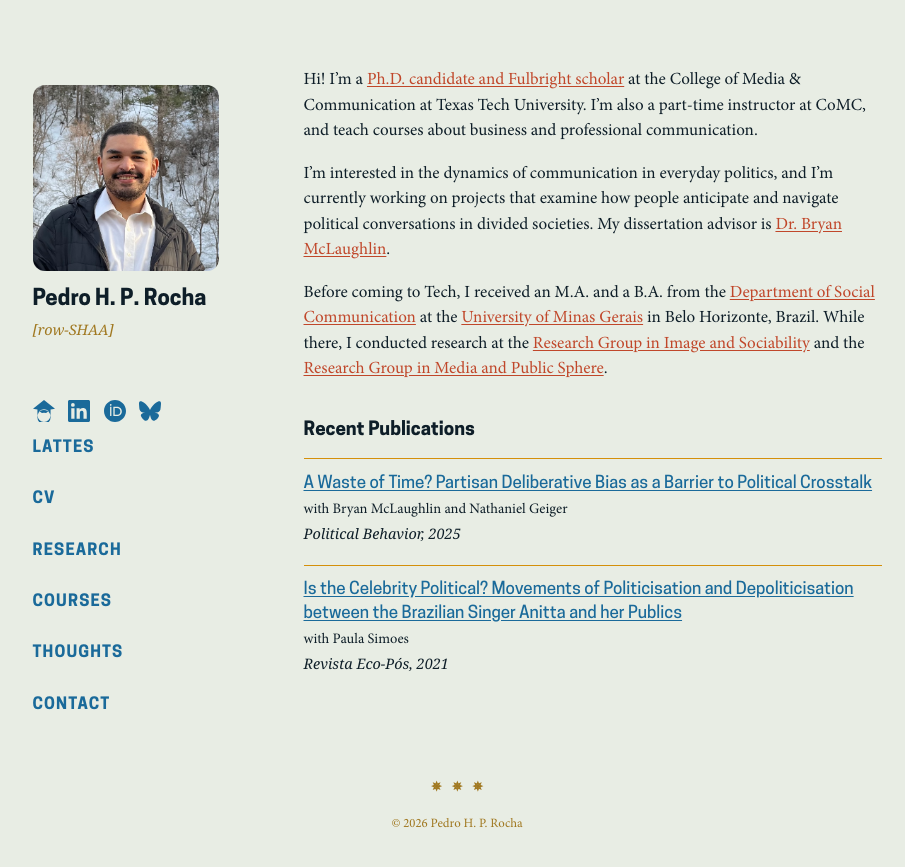
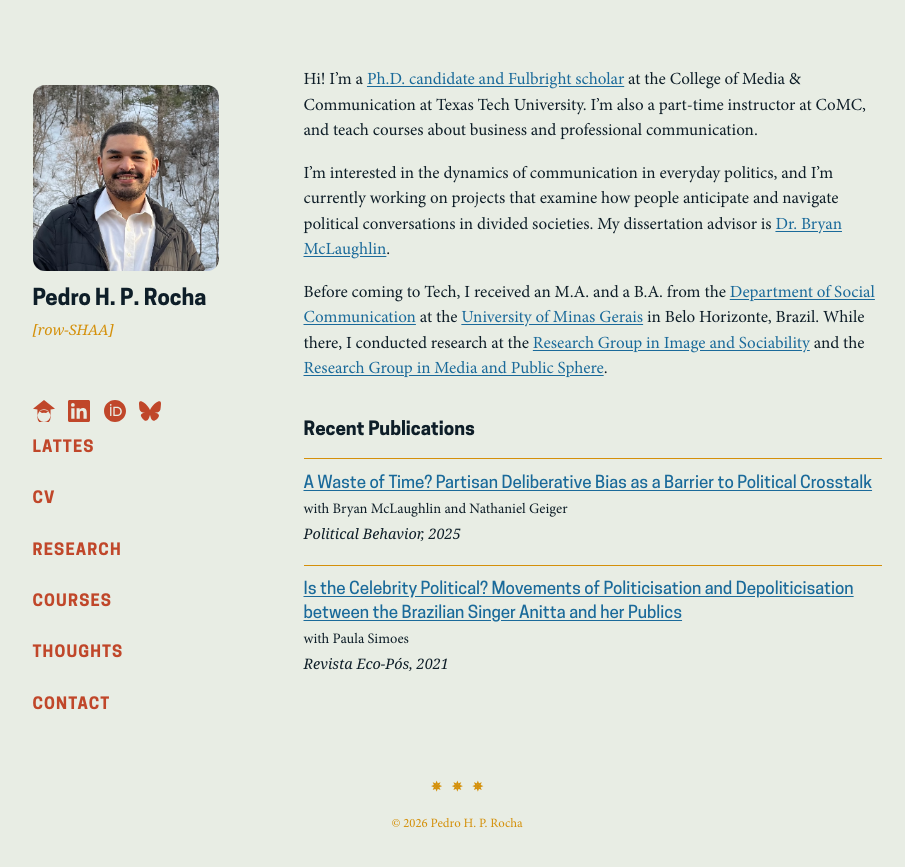
Before and after one commit to pedrohprocha/pedrohprocha.github.io, a Jekyll site: the page built from index.md, in a window 1280 px wide. Shown: the top 867 px of the page, without its empty margins (183-1088 px from the left). Built offline with Jekyll 4.4.1, drawn with Linux system fonts in a browser that asks for light colours; some web fonts are replaced.

Commit message:
color change

```diff
--- a/assets/css/main.css
+++ b/assets/css/main.css
@@ -54,10 +54,11 @@
 :root {
     --bg: #e8ede4;
     --text: #0e1e28;
-    --muted: #a07820;
-    --accent: #c0472a;
+    --muted: #d4900a;
+    --accent: #1a6a9a;
     --border: #d4900a;
-    --nav: #1a6a9a;
+    --hover: #1e6e5a;
+    --nav: #c0472a;
     --font-body: "Minion Pro", Georgia, serif;
     --font-heading: "Cooper Hewitt", sans-serif;
     --sidebar-w: 30%;
@@ -87,7 +88,7 @@ a {
     text-underline-offset: 2px;
 }
 a:hover {
-    color: #0faa62;
+    color: var(--hover);
     text-decoration: none;
 }
 
@@ -262,7 +263,7 @@ h3 {
     border-radius: 2px;
 }
 .pub-links a:hover {
-    background: var(--accent);
+    background: var(--hover);
     color: var(--bg);
 }
 
@@ -520,13 +521,13 @@ h3 {
 }
 
 .pub-title a {
-    color: var(--nav);
+    color: var(--accent);
     text-decoration: underline;
     text-underline-offset: 2px;
 }
 
 .pub-title a:hover {
-    color: #0faa62;
+    color: var(--hover);
 }
 
 .pub-authors {
```
